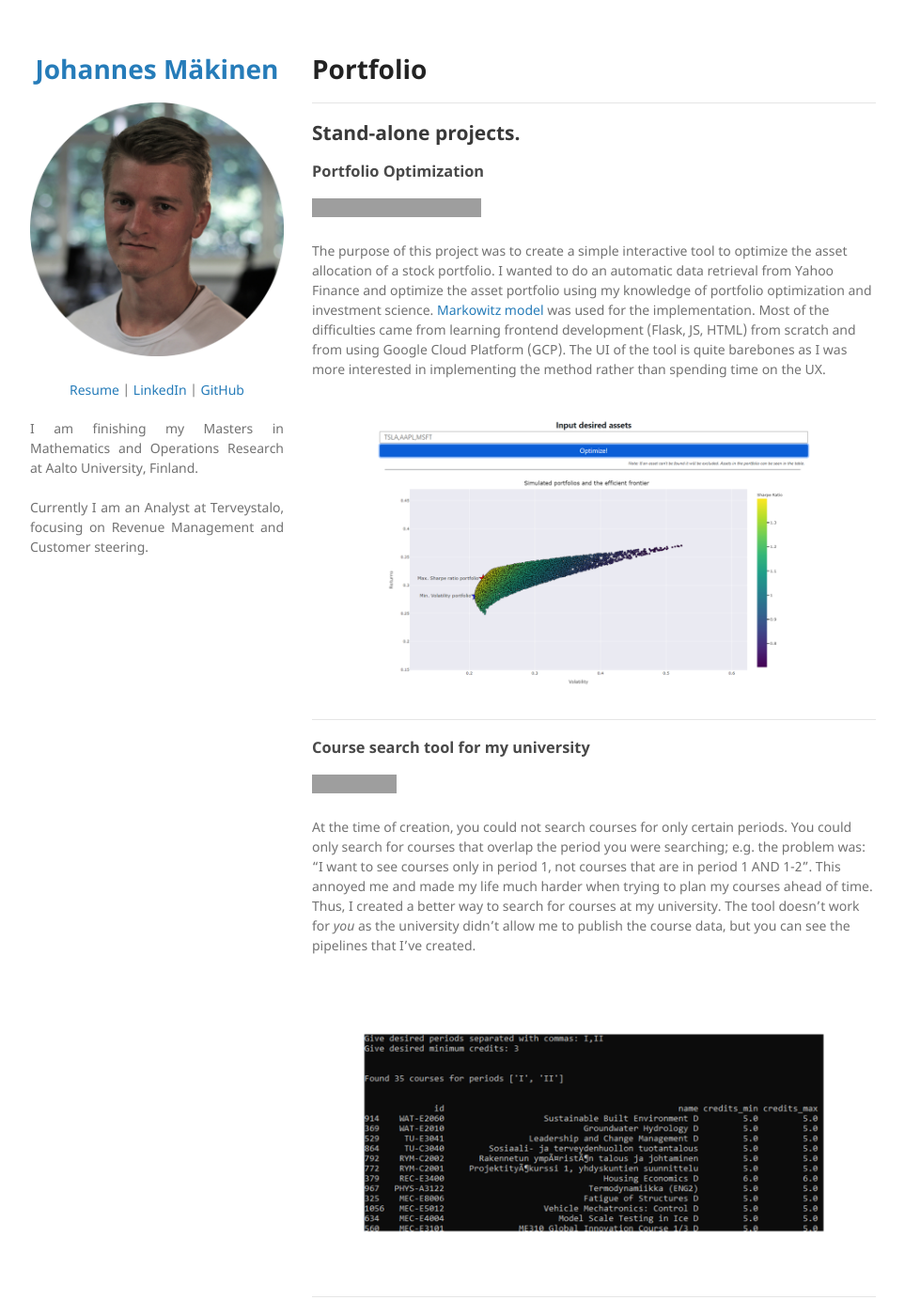
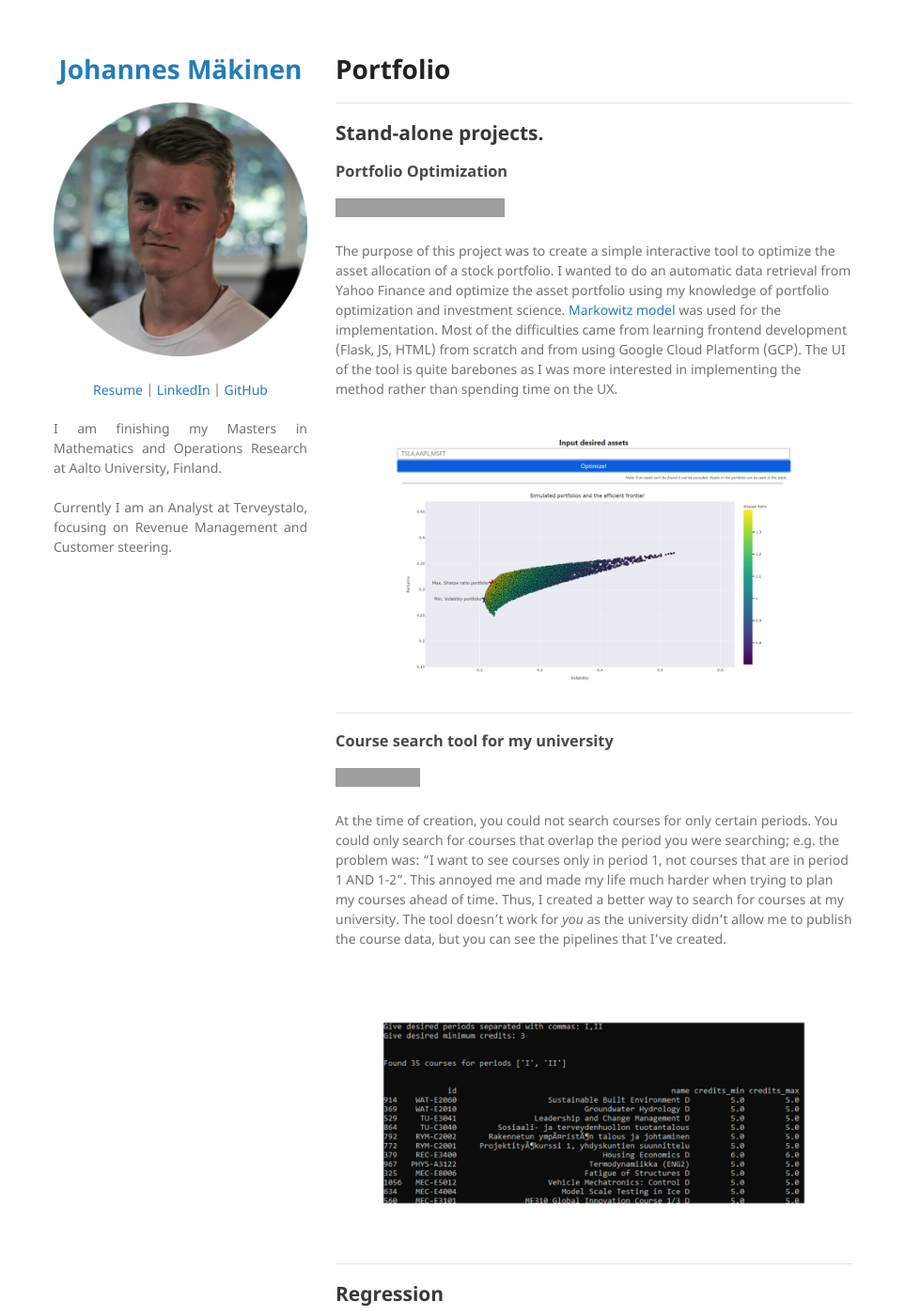
Before and after one commit to johmakinen/johmakinen.github.io, a Jekyll site: the page built from index.md, in a window 1280 px wide and 1400 px high. Shown: the whole window at 94% size, without its empty margins (158-1121 px from the left). Built offline with Jekyll 4.4.1, drawn with Linux system fonts in a browser that asks for light colours; our own code applies the rules of GitHub Pages for plain Markdown files; grey boxes are pictures that could not be loaded.

Commit message:
Update jekyll-theme-minimal.scss

```diff
--- a/_sass/jekyll-theme-minimal.scss
+++ b/_sass/jekyll-theme-minimal.scss
@@ -56,7 +56,7 @@ a:hover small {
 }
 
 .wrapper {
-  width:900px;
+  width:850px;
   margin:0 auto;
 }
 
@@ -172,7 +172,7 @@ strong {
 }
 
 section {
-  width:600px;
+  width:550px;
   float:right;
   padding-bottom:50px;
 }
```
